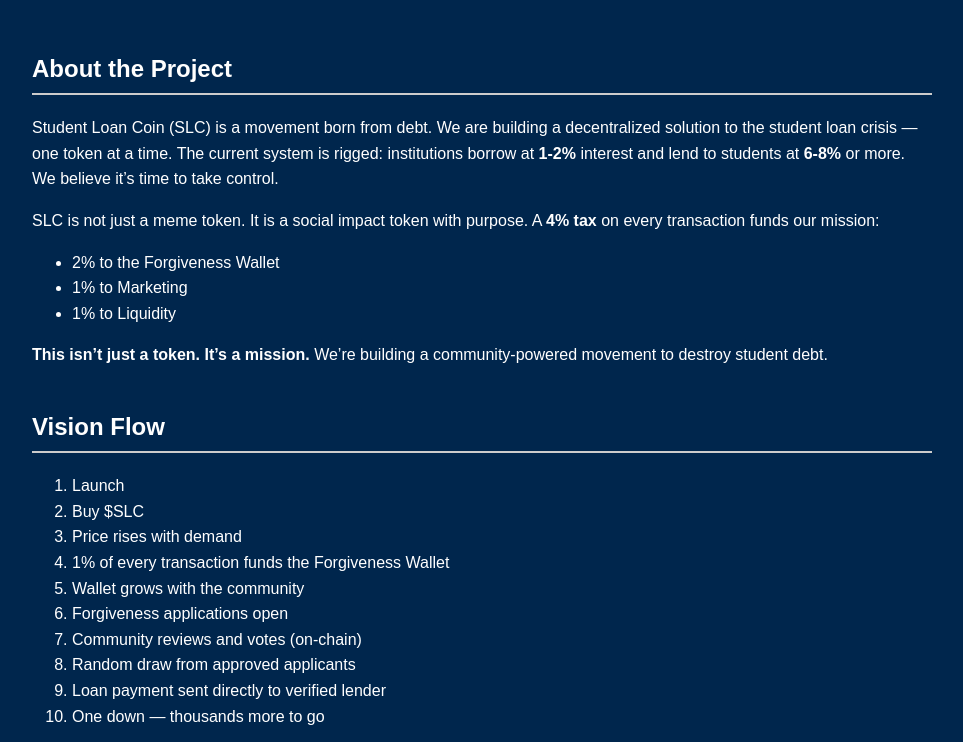
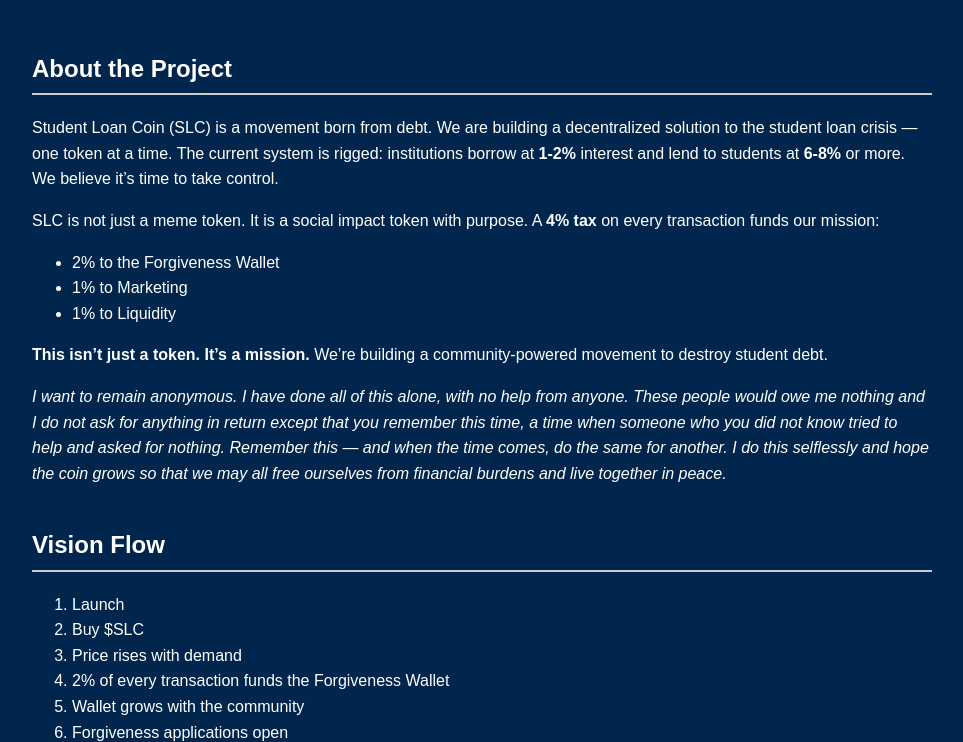
Before and after one commit to jveaman/Student-Loan-Coin, a website: page index.html in a window 1280 px wide. Shown: the part 73-815 px from the top of the page, without its empty margins (158-1121 px from the left). Drawn offline with Linux system fonts and the light colour scheme.

Commit message:
Add files via upload

```diff
--- a/index.html
+++ b/index.html
@@ -85,6 +85,8 @@
 </p>
 <p>
 <strong>This isn’t just a token. It’s a mission.</strong> We’re building a community-powered movement to destroy student debt.
+<p><em>I want to remain anonymous. I have done all of this alone, with no help from anyone. These people would owe me nothing and I do not ask for anything in return except that you remember this time, a time when someone who you did not know tried to help and asked for nothing. Remember this — and when the time comes, do the same for another. I do this selflessly and hope the coin grows so that we may all free ourselves from financial burdens and live together in peace.</em></p>
+
       </p>
 </div>
 <div class="section">
@@ -93,7 +95,7 @@
 <li>Launch</li>
 <li>Buy $SLC</li>
 <li>Price rises with demand</li>
-<li>1% of every transaction funds the Forgiveness Wallet</li>
+<li>2% of every transaction funds the Forgiveness Wallet</li>
 <li>Wallet grows with the community</li>
 <li>Forgiveness applications open</li>
 <li>Community reviews and votes (on-chain)</li>
```
